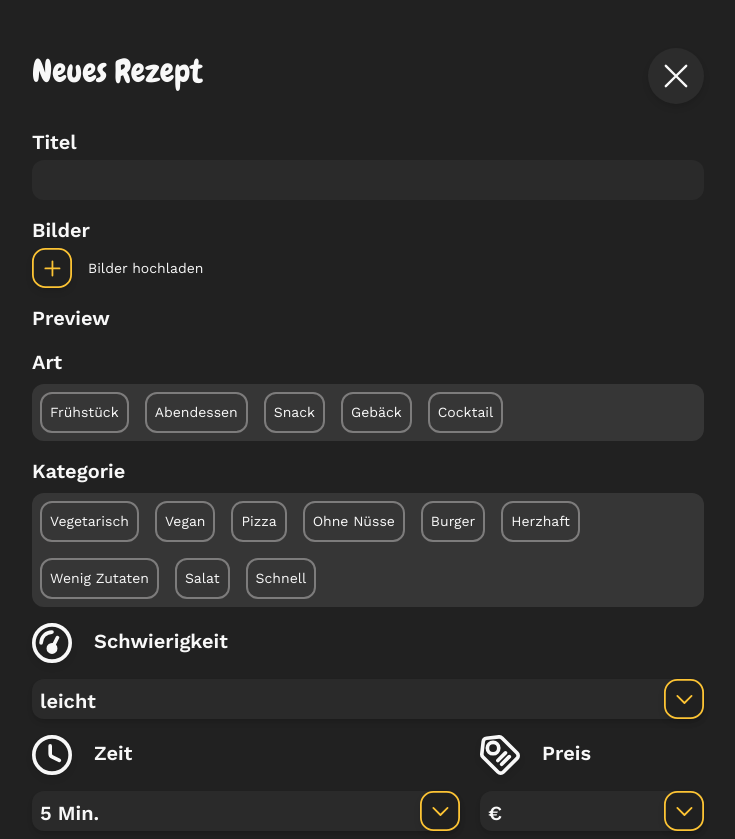
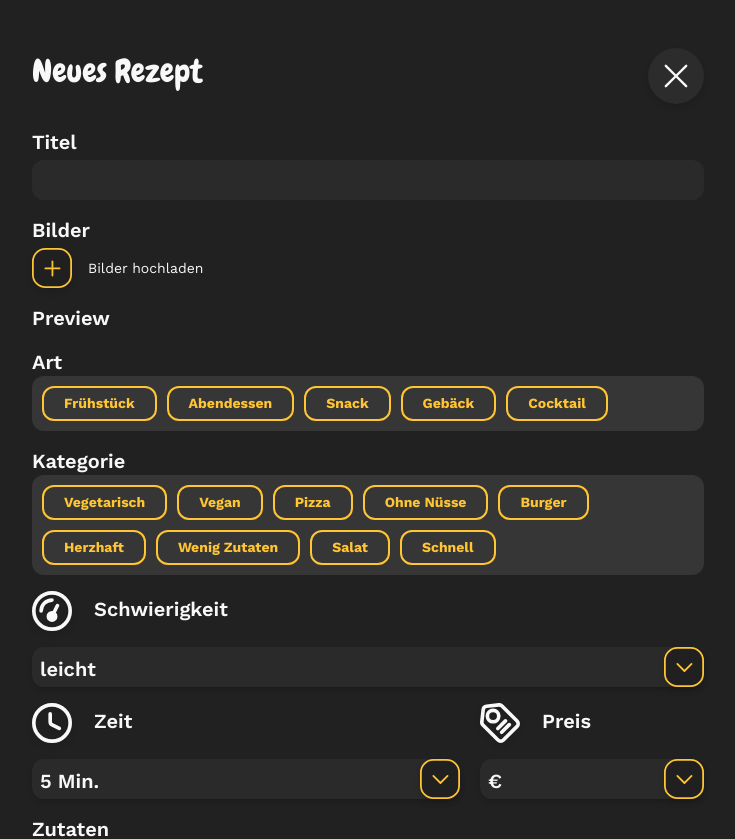
Before and after one commit to LucasOe/dishcovery, a SvelteKit app: page /new in a window 1280 px wide. Shown: the top 839 px of the page, without its empty margins (272-1007 px from the left). Built offline with nearby package versions, Linux system fonts and the light colour scheme.

Commit message:
Move Tag list into new component

```diff
--- /dev/null
+++ b/src/lib/components/TagList.svelte
@@ -0,0 +1,13 @@
+<script lang="ts">
+	import Tag from "$lib/components/Tag.svelte";
+
+	export let tags: string[];
+</script>
+
+<div class="flex flex-wrap gap-sm rounded-sm bg-[#363636] p-sm">
+	{#each tags as tag}
+		<button>
+			<Tag text={tag} />
+		</button>
+	{/each}
+</div>
--- a/src/routes/(menu)/new/+page.svelte
+++ b/src/routes/(menu)/new/+page.svelte
@@ -6,43 +6,7 @@
 	import DropDownIcon from "$lib/assets/icons/dropdown.svg";
 	import ClockIcon from "$lib/assets/icons/clock.svg";
 	import PriceIcon from "$lib/assets/icons/price.svg";
-
-	// Kind
-	let buttons = [
-		{ text: "Frühstück", borderColor: "#7D7C7C" },
-		{ text: "Abendessen", borderColor: "#7D7C7C" },
-		{ text: "Snack", borderColor: "#7D7C7C" },
-		{ text: "Gebäck", borderColor: "#7D7C7C" },
-		{ text: "Cocktail", borderColor: "#7D7C7C" },
-	];
-	function changeBorderColor(index: number) {
-		if (buttons[index].borderColor === "#7D7C7C") {
-			buttons[index].borderColor = "#FFC532";
-		} else {
-			buttons[index].borderColor = "#7D7C7C";
-		}
-	}
-
-	// Category
-	let buttons2 = [
-		{ text: "Vegetarisch", borderColor: "#7D7C7C" },
-		{ text: "Vegan", borderColor: "#7D7C7C" },
-		{ text: "Pizza", borderColor: "#7D7C7C" },
-		{ text: "Ohne Nüsse", borderColor: "#7D7C7C" },
-		{ text: "Burger", borderColor: "#7D7C7C" },
-		{ text: "Herzhaft", borderColor: "#7D7C7C" },
-		{ text: "Wenig Zutaten", borderColor: "#7D7C7C" },
-		{ text: "Salat", borderColor: "#7D7C7C" },
-		{ text: "Schnell", borderColor: "#7D7C7C" },
-	];
-
-	function changeBorderColor2(index2: number) {
-		if (buttons2[index2].borderColor === "#7D7C7C") {
-			buttons2[index2].borderColor = "#FFC532";
-		} else {
-			buttons2[index2].borderColor = "#7D7C7C";
-		}
-	}
+	import TagList from "$lib/components/TagList.svelte";
 
 	// Difficulty
 	let isOpenDifficult = false;
@@ -125,36 +89,14 @@
 	<!-- Kind -->
 	<div>
 		<p class="text-xl font-semibold">Art</p>
-		<div class="button-box mt-2 rounded-sm bg-[#363636]">
-			<div class="buttons text-left">
-				{#each buttons as button, index (button.text)}
-					<button
-						class="m-2 rounded-sm p-2"
-						style="border: 2px solid {button.borderColor}"
-						on:click={() => changeBorderColor(index)}
-					>
-						{button.text}
-					</button>
-				{/each}
-			</div>
-		</div>
+		<TagList tags={["Frühstück", "Abendessen", "Snack", "Gebäck", "Cocktail"]} />
 	</div>
 	<!-- Category -->
 	<div>
 		<p class="text-xl font-semibold">Kategorie</p>
-		<div class="button-box mt-2 rounded-sm bg-[#363636]">
-			<div class="buttons text-left">
-				{#each buttons2 as button, index2 (button.text)}
-					<button
-						class="m-2 rounded-sm p-2"
-						style="border: 2px solid {button.borderColor}"
-						on:click={() => changeBorderColor2(index2)}
-					>
-						{button.text}
-					</button>
-				{/each}
-			</div>
-		</div>
+		<TagList
+			tags={["Vegetarisch", "Vegan", "Pizza", "Ohne Nüsse", "Burger", "Herzhaft", "Wenig Zutaten", "Salat", "Schnell"]}
+		/>
 	</div>
 
 	<!-- Difficulty -->
```
